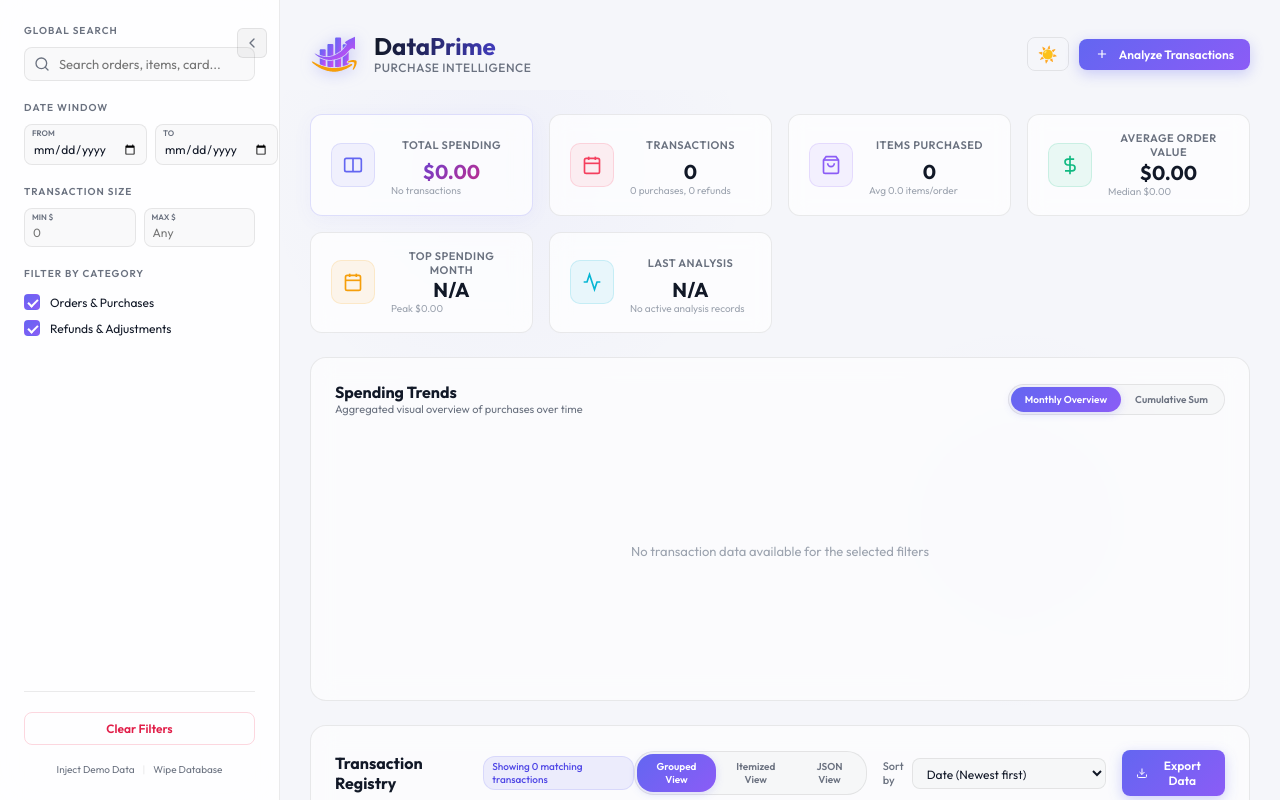
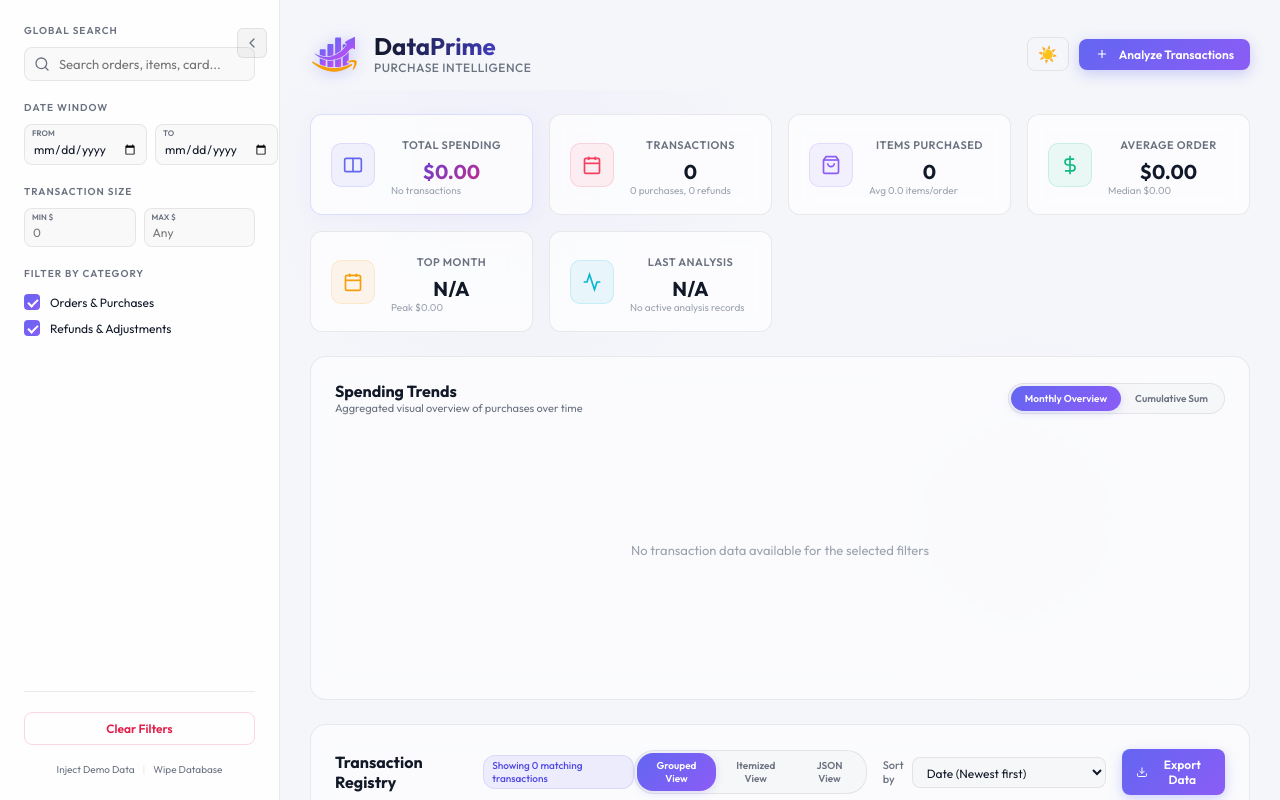
Before and after one commit to juftin/dataprime, a browser extension: page dashboard/results.html in a window 1280 px wide. Shown: the top 800 px of the page. Drawn offline with Linux system fonts and the light colour scheme.

Commit message:
💄 Shorten KPI labels: Average Order, Top Month
Rename "Average Order Value" and "Top Spending Month" for
consistency with the concise subtitle style.

```diff
--- a/dashboard/results.html
+++ b/dashboard/results.html
@@ -298,7 +298,7 @@
               </svg>
             </div>
             <div class="kpi-metrics">
-              <span class="lbl">Average Order Value</span>
+              <span class="lbl">Average Order</span>
               <h3 class="val" id="kpiAvgOrder">$0.00</h3>
               <span class="sub" id="kpiAvgSub">Median order size: $0.00</span>
             </div>
@@ -321,7 +321,7 @@
               </svg>
             </div>
             <div class="kpi-metrics">
-              <span class="lbl">Top Spending Month</span>
+              <span class="lbl">Top Month</span>
               <h3 class="val" id="kpiTopMonth">N/A</h3>
               <span class="sub" id="kpiTopMonthSub">Peak month: $0.00</span>
             </div>
```
